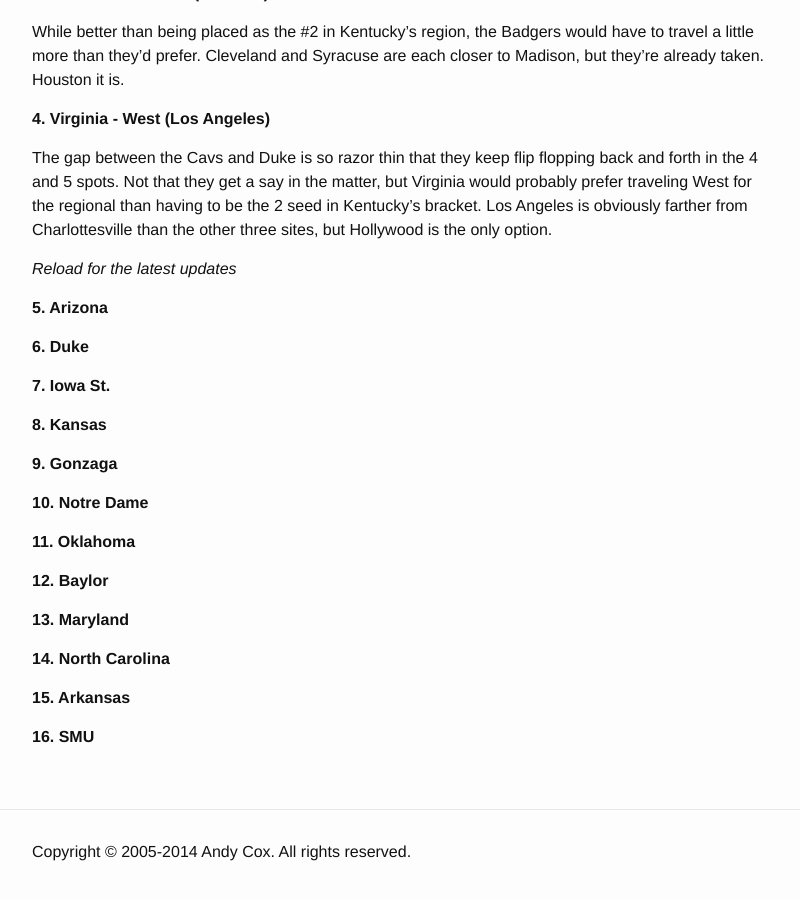
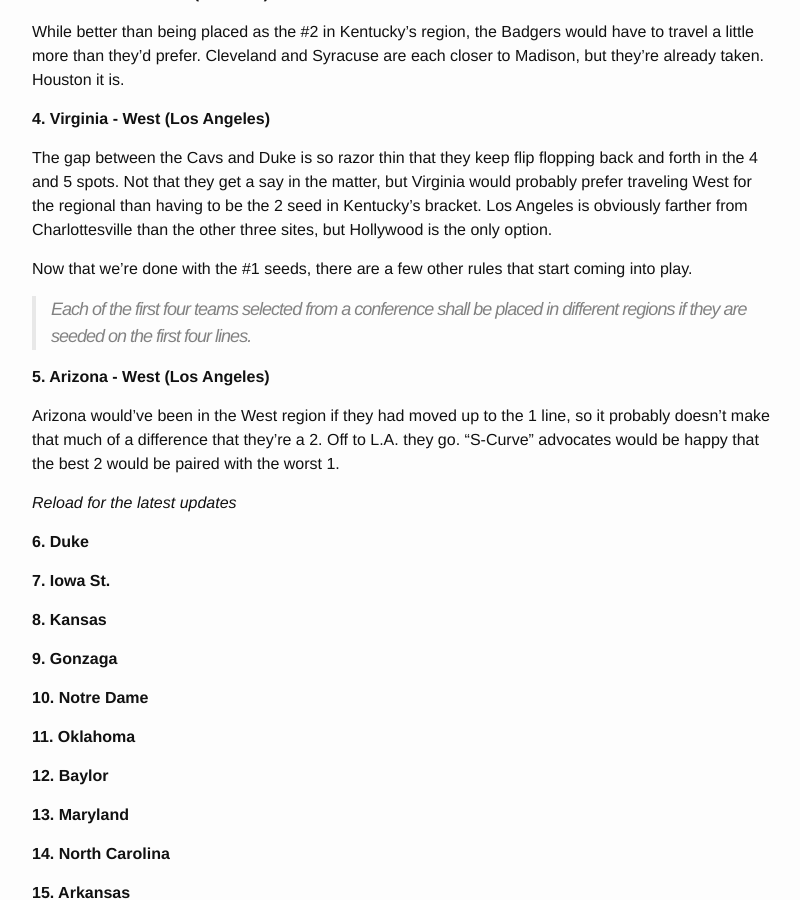
Before and after one commit to crashingthedance/blog.crashingthedance.com, a Jekyll site: the page built from _posts/2015-03-15-mocking_the_bracket.md, in a window 1280 px wide and 900 px high, scrolled down 2199 px. Shown: the whole window, without its empty margins (238-1038 px from the left). Built offline with Jekyll 4.4.1, drawn with Linux system fonts in a browser that asks for light colours.

Commit message:
Mock bracket update

```diff
--- a/_posts/2015-03-15-mocking_the_bracket.md
+++ b/_posts/2015-03-15-mocking_the_bracket.md
@@ -127,10 +127,21 @@ but Virginia would probably prefer traveling West for the regional than having
 to be the 2 seed in Kentucky's bracket. Los Angeles is obviously farther from
 Charlottesville than the other three sites, but Hollywood is the only option.
 
+Now that we're done with the #1 seeds, there are a few other rules that start
+coming into play.
+
+> Each of the first four teams selected from a conference shall be placed in different
+regions if they are seeded on the first four lines.
+
+**5. Arizona - West (Los Angeles)**
+
+Arizona would've been in the West region if they had moved up to the 1 line, so
+it probably doesn't make that much of a difference that they're a 2. Off to L.A.
+they go. "S-Curve" advocates would be happy that the best 2 would be paired with
+the worst 1.
+
 <a name='latest'></a>
 *Reload for the latest updates*
-
-**5. Arizona**
 
 **6. Duke**
 
```
